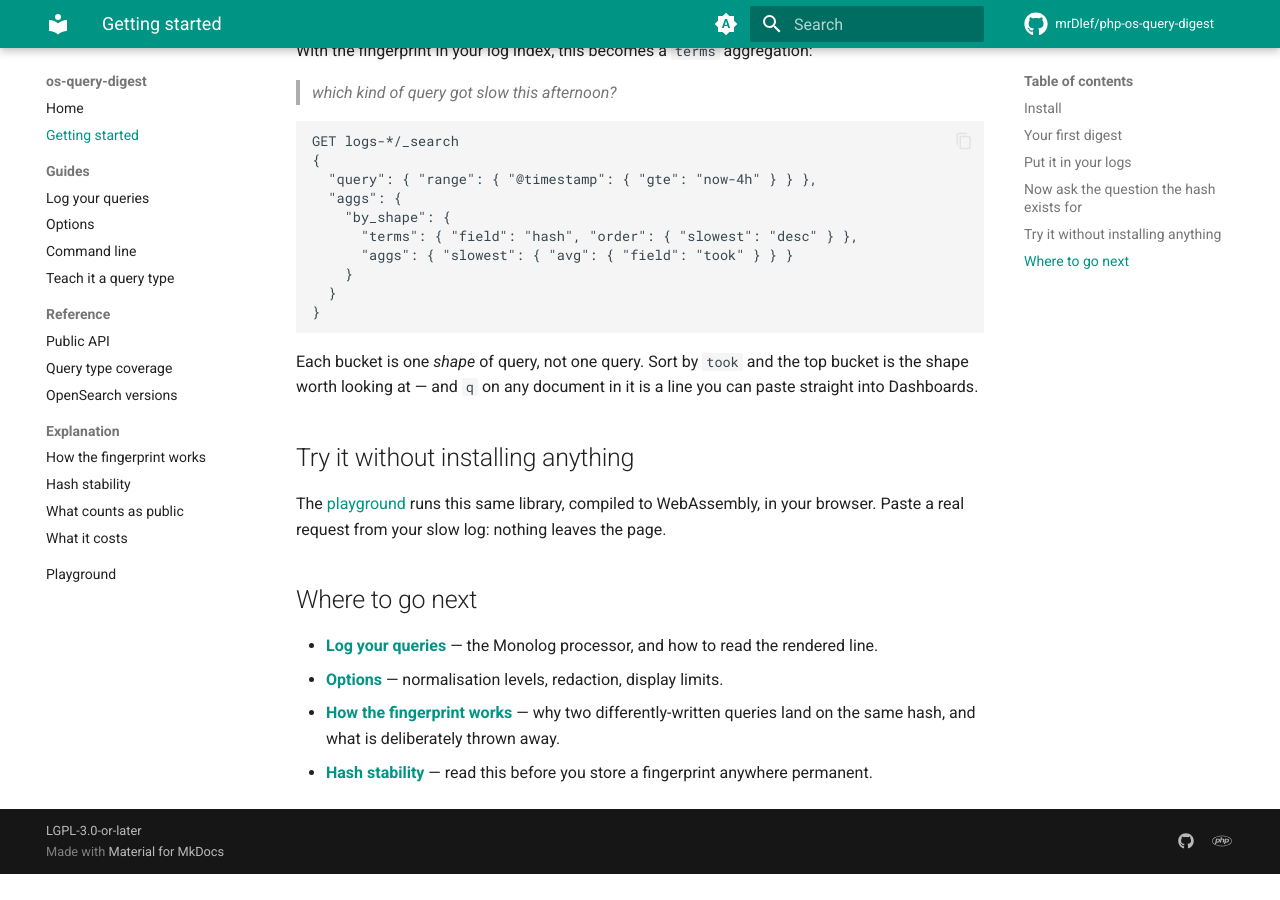
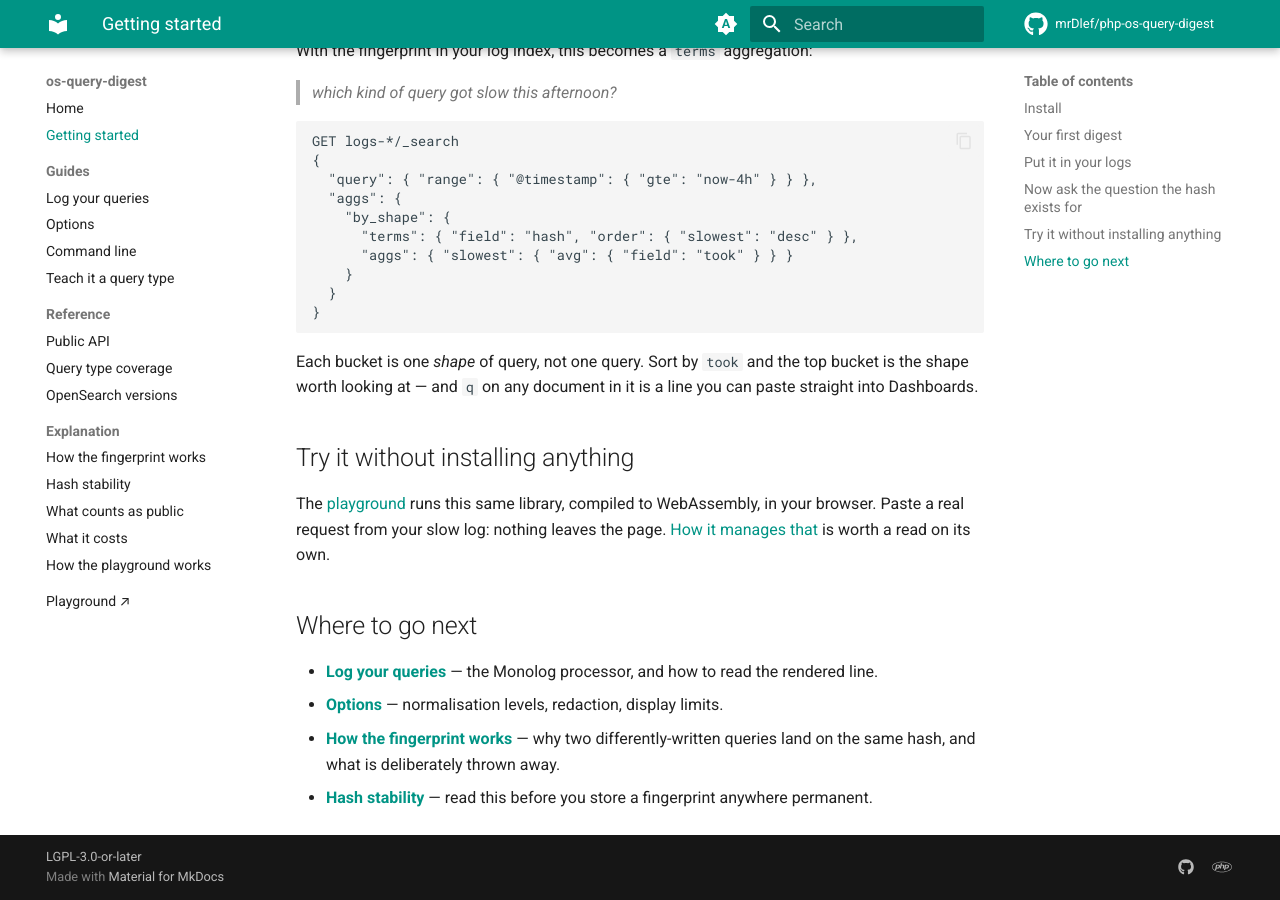
Before and after one commit to mrDlef/php-os-query-digest, an MkDocs documentation site: the page built from docs/getting-started.md, in a window 1280 px wide and 900 px high, scrolled down 1574 px. Built offline with MkDocs 1.6.1 and Material for MkDocs 9.7.7, drawn with Linux system fonts in a browser that asks for light colours; comment, search, counter and statistics services are not loaded; before the commit the page ends 2448 px from its top, so only the background shows below that.

Commit message:
fix: stop the docs page from taking the playground's slug
Caught in review, and it would have shipped. A page at docs/playground.md
makes MkDocs claim site/playground/, and `cp -r playground site/playground`
into an existing directory nests rather than fails — so the deploy would
have served a docs page at /playground/ and put the actual application at
/playground/playground/. Reproduced locally before fixing it.

The page was worth keeping, so the thing and the explanation of it are now
separate: /playground/ is the application, /explanation/playground/ is how
it manages to run PHP in a browser and what CI guarantees about it. The
nav's "Playground ↗" opens the application, which is what clicking it
should do.

The copy step now refuses to run if site/playground already exists, and
asserts the application's own index.html and presets.json are where they
should be afterwards. A silent nesting is exactly the kind of break that
survives review, so it is checked rather than trusted — verified by
re-adding a colliding page and watching the guard fire.

```diff
--- a/docs/getting-started.md
+++ b/docs/getting-started.md
@@ -91,9 +91,10 @@ you can paste straight into Dashboards.
 
 ## Try it without installing anything
 
-The [playground](playground.md) runs this same library, compiled to WebAssembly,
+The [playground](https://mrdlef.github.io/php-os-query-digest/playground/) runs this same library, compiled to WebAssembly,
 in your browser. Paste a real request from your slow log: nothing leaves the
-page.
+page. [How it manages that](explanation/playground.md) is worth a read on
+its own.
 
 ## Where to go next
 
--- a/mkdocs.yml
+++ b/mkdocs.yml
@@ -92,7 +92,12 @@ nav:
       - Hash stability: explanation/hash-stability.md
       - What counts as public: explanation/public-api.md
       - What it costs: explanation/performance.md
-  - Playground: playground.md
+      - How the playground works: explanation/playground.md
+  # The real application, copied in beside the built site by the Pages
+  # workflow. It is not a page here, so its slug must not be one either —
+  # a docs page named playground.md would take /playground/ and push the
+  # application down to /playground/playground/.
+  - Playground ↗: https://mrdlef.github.io/php-os-query-digest/playground/
 
 extra:
   social:
```
Also changed, not shown: docs/explanation/playground.md (renamed from docs/playground.md, +1 -1 lines), docs/index.md (+1 -1 lines), 1 other file.
